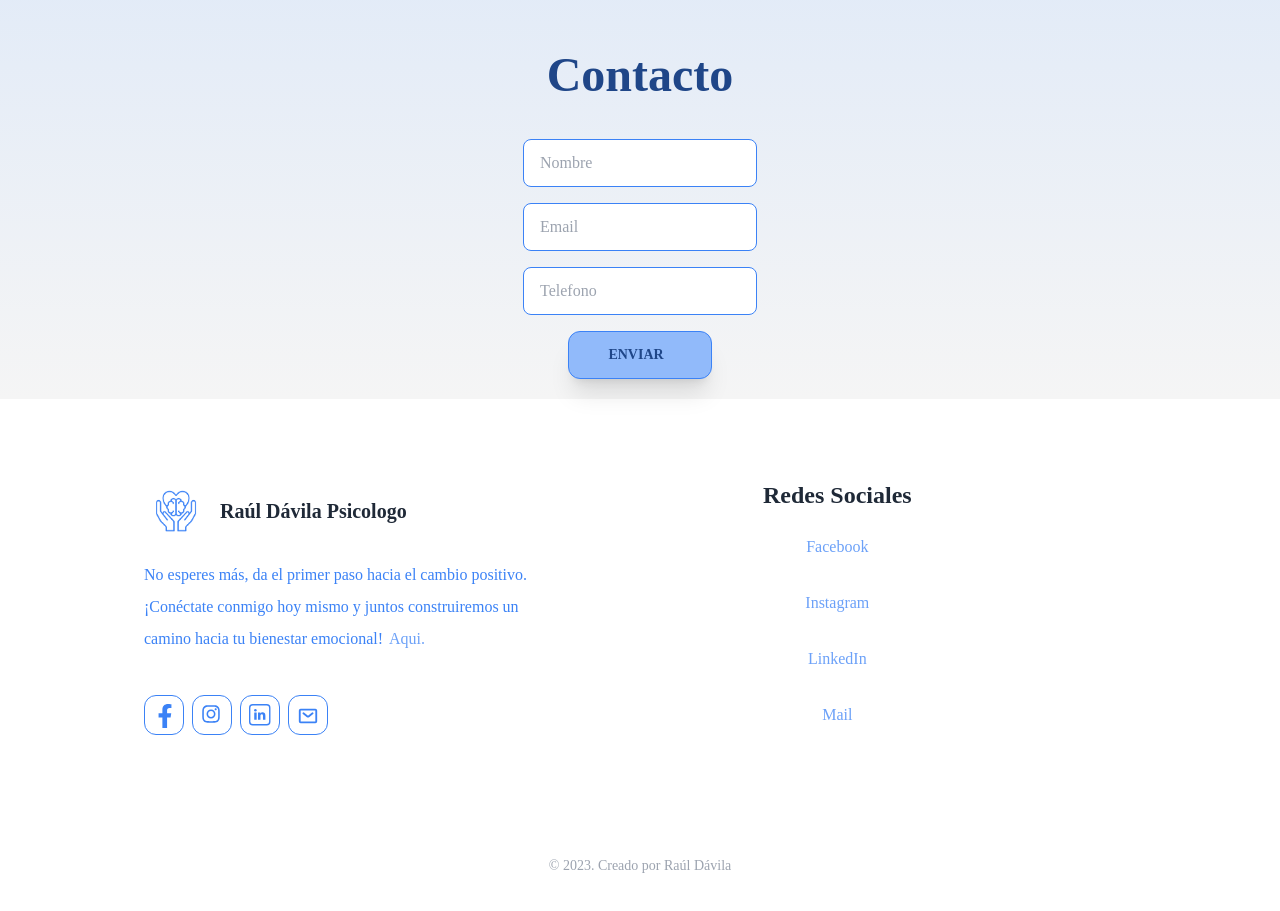
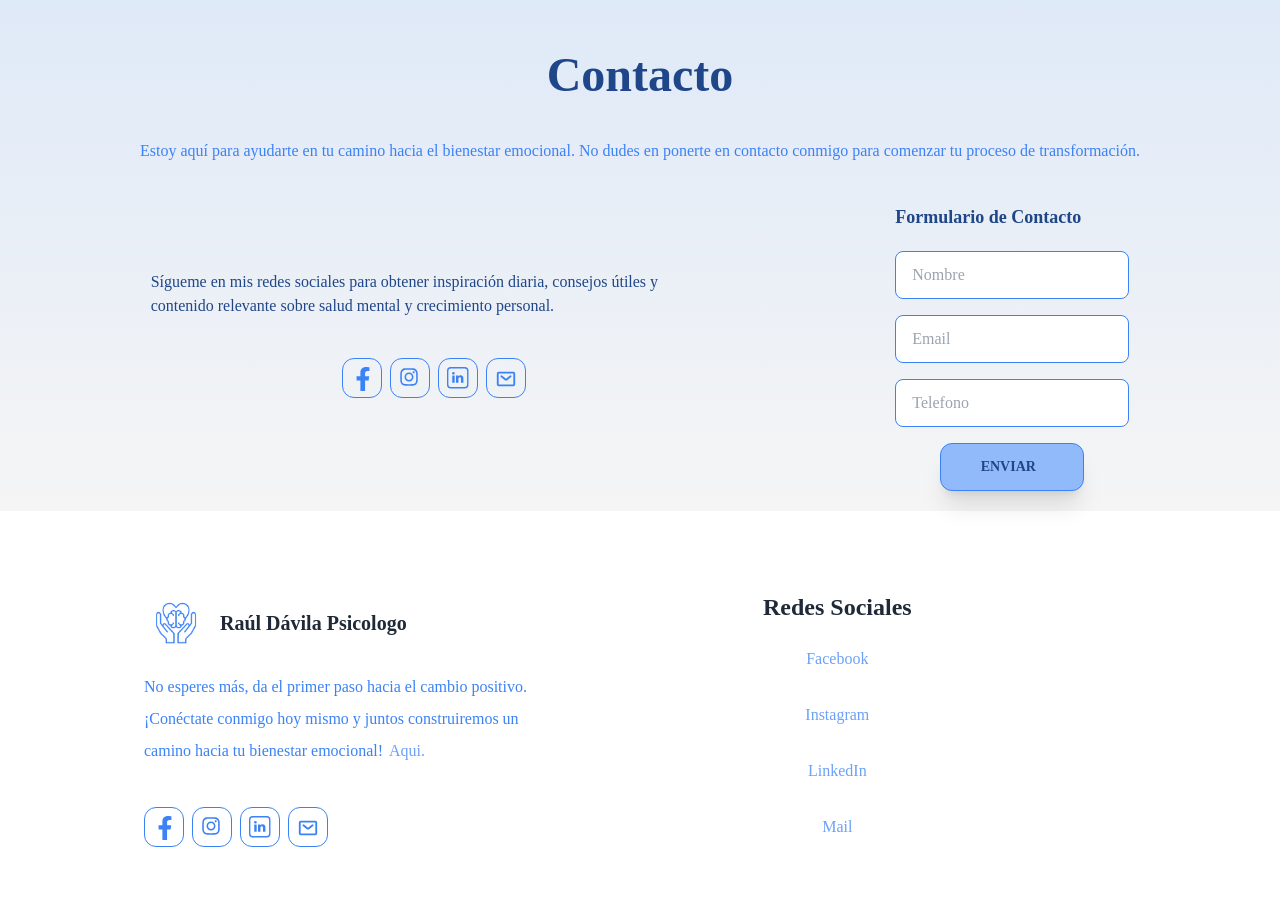
Before and after one commit to magoMercurio/raul-psicologo, a React (Vite) app: page / in a window 1280 px wide. Shown: the part 3060-3971 px from the top of the page. Built offline with nearby package versions, Linux system fonts and the light colour scheme; a web font is replaced by a local one.

Commit message:
styling contacto

```diff
--- a/src/components/Contacto/index.jsx
+++ b/src/components/Contacto/index.jsx
@@ -1,5 +1,10 @@
 import { motion } from "framer-motion"
 import Form from '../Form'
+
+import InstagramIcon from '../../assets/icons/InstagramIcon'
+import FacebookIcon from '../../assets/icons/FacebookIcon'
+import LinkedinIcon from '../../assets/icons/LinkedinIcon.jsx'
+import mailIcon from '../../assets/icons/envelope.svg'
 
 const Contacto = () => {
   return (
@@ -12,10 +17,48 @@ const Contacto = () => {
       transition={{ duration: 0.5, delay: 0.2 }}
     >
       <h2 className="custom-block-big-title text-customLightBg3 flex flex-col justify-center items-center mt-48 mb-10 " >Contacto</h2>
+      <p className="flex flex-col justify-center items-center mb-10 mx-10">
+        <span className="text-customPrimary text-center">Estoy aquí para ayudarte en tu camino hacia el bienestar emocional. No dudes en ponerte en contacto conmigo para comenzar tu proceso de transformación.</span>
+      </p>
+      <div className="flex flex-col justify-around items-center md:flex-row mt-10 mx-10">
+        <div className="flex flex-col justify-center items-center md:w-1/2 mb-10">
+          <p className="text-customLightBg3 break-words ">Sígueme en mis redes sociales para obtener inspiración diaria, consejos útiles y contenido relevante sobre salud mental y crecimiento personal.</p>
+          <div className="w-fit mx-auto lg:mx-0 gap-4 mt-10">
 
+                <a
+                  className="inline-block w-10  h-10 mr-2 p-2 custom-border-gray bg-customDarkBg2   hover:bg-customLightBg3Hover rounded-xl"
+                  href="https://www.facebook.com/raul.consciencia"
+                  target="_blank"
+                  aria-label="facebook" rel="noreferrer"
+                >
+                  <FacebookIcon />
+                </a>
+                <a
+                  className="inline-block w-10  h-10 mr-2 p-2 bg-customDarkBg2 custom-border-gray  hover:bg-customLightBg3Hover rounded-xl"
+                  href="https://www.instagram.com/consciencia_rd/"
+                  target="_blank"
+                  aria-label="instagram" rel="noreferrer"
+                >
+                  <InstagramIcon />
+                </a>
+                <a
+                  className="inline-block w-10  h-10 mr-2 p-2 bg-customDarkBg2 custom-border-gray  hover:bg-customLightBg3Hover rounded-xl"
+                  href="https://www.linkedin.com/in/raul-davila-61977415/"
+                  target="_blank"
+                  aria-label="linkedin" rel="noreferrer"
+                >
+                  <LinkedinIcon />
+                </a>
+                <a
+                  className="inline-block w-10  h-10 mr-2 p-2 bg-customDarkBg2 custom-border-gray  hover:bg-customLightBg3Hover rounded-xl"
+                  href="mailto:raulpsicologo.contacto@gmail.com"
+                >
+                  <img src={mailIcon} alt="mail" className="w-6 h-6"/>
+                </a>
+              </div>
+        </div>
       <Form />
-
-
+      </div>
       </motion.div>
     </section>
     </>
--- a/src/components/Footer/index.jsx
+++ b/src/components/Footer/index.jsx
@@ -21,7 +21,7 @@ const Footer = () => {
               <div className="flex justify-center lg:justify-start items-center grow basis-0">
               <Link to="/" >
             <div className="flex justify-start items-center grow basis-0">
-              <div className="text-white font-['Inter'] font-bold text-xl">
+              <div>
                 <img src={Logo} alt="Logo" className="w-16 mr-3" />
               </div>
             </div>
--- a/src/components/Footers/index.jsx
+++ /dev/null
@@ -1,121 +0,0 @@
-import { footerData } from "../../Data/data.js";
-
-
-import FacebookIcon from "../../assets/icons/FacebookIcon";
-import InstagramIcon from "../../assets/icons/InstagramIcon";
-import LogoIcon from "../../assets/icons/LogoIcon";
-import MailIcon from "../../assets/icons/MailIcon";
-
-
-
-const Footers = () => {
-  return (
-    <footer>
-      <div className="pt-10  lg:pt-20 lg:pb-12 bg-customDarkBg1 radius-for-skewed ">
-        <div className="container mx-auto px-4 w-4/5 md:w-11/12 lg:w-10/12 xl:w-4/5 2xl:w-2/3">
-          <div className="flex flex-wrap">
-            <div className="w-full lg:w-1/3 mb-16 lg:mb-0">
-              <div className="flex justify-center lg:justify-start items-center grow basis-0">
-                <div className="text-white mr-2 text-6xl">
-                  <LogoIcon />
-                </div>
-                <div className="text-white font-['Inter'] font-bold text-xl">
-                  Tailcast
-                </div>
-              </div>
-              <p className="mb-10 mt-4 sm:w-[22rem] lg:w-[20rem] xl:w-[24rem] text-gray-400 leading-loose text-center lg:text-left mx-auto lg:mx-0">
-                Dashboard images were made using free Dark Admin dashboard that
-                you can find
-                <a
-                  href="https://bootstrapious.com/p/bootstrap-4-dark-admin"
-                  target="_blank"
-                  className="text-gray-100 ml-1.5 "
-                  aria-label="DarkAdmin" rel="noreferrer"
-                >
-                  here.
-                </a>
-              </p>
-              <div className="w-36 mx-auto lg:mx-0">
-                <a
-                  className="inline-block w-10  h-10 mr-2 p-2 bg-customDarkBg2 custom-border-gray  hover:bg-gray-700 rounded-xl"
-                  href="#"
-                >
-                  <FacebookIcon />
-                </a>
-                <a
-                  className="inline-block w-10  h-10 mr-2 p-2 bg-customDarkBg2 custom-border-gray  hover:bg-gray-700 rounded-xl"
-                  href="#"
-                >
-                  <InstagramIcon />
-                </a>
-                <a
-                  className="inline-block w-10  h-10 mr-2 p-2 bg-customDarkBg2 custom-border-gray  hover:bg-gray-700 rounded-xl"
-                  href="#"
-                >
-                  <MailIcon />
-                </a>
-              </div>
-            </div>
-            <div className="w-full lg:w-2/3  lg:pl-16 hidden lg:flex flex-wrap justify-between">
-              <div className="w-full md:w-1/3 lg:w-auto mb-16 md:mb-0">
-                <h3 className="mb-6 text-2xl font-bold text-white">Products</h3>
-                <ul>
-                  {footerData[0].items.map((item, i) => (
-                    <li key={i} className="mb-4">
-                      <a
-                        className="text-gray-400 hover:text-gray-300"
-                        href="#"
-                        aria-label=""
-                      >
-                        {item}
-                      </a>
-                    </li>
-                  ))}
-                </ul>
-              </div>
-              <div className="w-full md:w-1/3 lg:w-auto mb-16 md:mb-0">
-                <h3 className="mb-6 text-2xl font-bold text-white">
-                  Important Links
-                </h3>
-                <ul>
-                  {footerData[1].items.map((item, i) => (
-                    <li key={i} className="mb-4">
-                      <a
-                        className="text-gray-400 hover:text-gray-300"
-                        href="#"
-                        aria-label=""
-                      >
-                        {item}
-                      </a>
-                    </li>
-                  ))}
-                </ul>
-              </div>
-              <div className="w-full md:w-1/3 lg:w-auto">
-                <h3 className="mb-6 text-2xl font-bold text-white">Company</h3>
-                <ul>
-                  {footerData[2].items.map((item, i) => (
-                    <li key={i} className="mb-4">
-                      <a
-                        className="text-gray-400 hover:text-gray-300"
-                        href="#"
-                        aria-label=""
-                      >
-                        {item}
-                      </a>
-                    </li>
-                  ))}
-                </ul>
-              </div>
-            </div>
-          </div>
-          <p className="lg:text-center text-sm text-gray-400 border-t border-[rgb(255,255,255,0.2)] pt-12 mt-16 hidden lg:block">
-            &copy; 2022. MIT license.
-          </p>
-        </div>
-      </div>
-    </footer>
-  );
-};
-
-export default Footers
--- a/src/components/Form/index.jsx
+++ b/src/components/Form/index.jsx
@@ -7,15 +7,19 @@ const Form = () => {
   console.log(errors);
 
   return (
-    <form onSubmit={handleSubmit(onSubmit)}
-      className="flex flex-col items-center gap-4"
-    >
-      <input type="text" placeholder="Nombre" className="input input-bordered input-info border-customPrimary w-full max-w-xs" {...register("Nombre", {required: true, maxLength: 80})} />
-      <input type="email" placeholder="Email" className="input input-bordered input-info border-customPrimary w-full max-w-xs" {...register("Email", {required: true, pattern: /^\S+@\S+$/i})} />
-      <input type="tel" placeholder="Telefono" className="input input-bordered input-info  border-customPrimary w-full max-w-xs" {...register("Telefono", {maxLength: 12})} />
+    <div className='flex flex-col'>
+      <h2 className='custom-content-title mb-5' >Formulario de Contacto</h2>
+      <form onSubmit={handleSubmit(onSubmit)}
+        className="flex flex-col items-center gap-4"
+      >
+        <input type="text" placeholder="Nombre" autoComplete='true' className="input input-bordered input-info border-customPrimary w-full max-w-xs" {...register("Nombre", {required: true, maxLength: 80})} />
+        <input type="email" placeholder="Email" autoComplete='true' className="input input-bordered input-info border-customPrimary w-full max-w-xs" {...register("Email", {required: true, pattern: /^\S+@\S+$/i})} />
+        <input type="tel" placeholder="Telefono" autoComplete='true' className="input input-bordered input-info  border-customPrimary w-full max-w-xs" {...register("Telefono", {maxLength: 12})} />
 
-      <button type="submit" className='btn custom-button-colored w-36  mb-5'> Enviar </button>
-    </form>
+        <button type="submit" className='btn custom-button-colored w-36  mb-5'> Enviar </button>
+      </form>
+    </div>
+
   );
 }
 
--- a/src/pages/App/App.css
+++ b/src/pages/App/App.css
@@ -70,7 +70,7 @@
   @apply text-xs text-customLightBg3  tracking-wider font-bold uppercase;
 }
 .custom-content-title {
-  @apply text-white text-lg font-bold tracking-normal;
+  @apply text-customLightBg3  text-lg font-bold tracking-normal;
 }
 .custom-content-text-white {
   @apply text-white text-base leading-relaxed;
```
